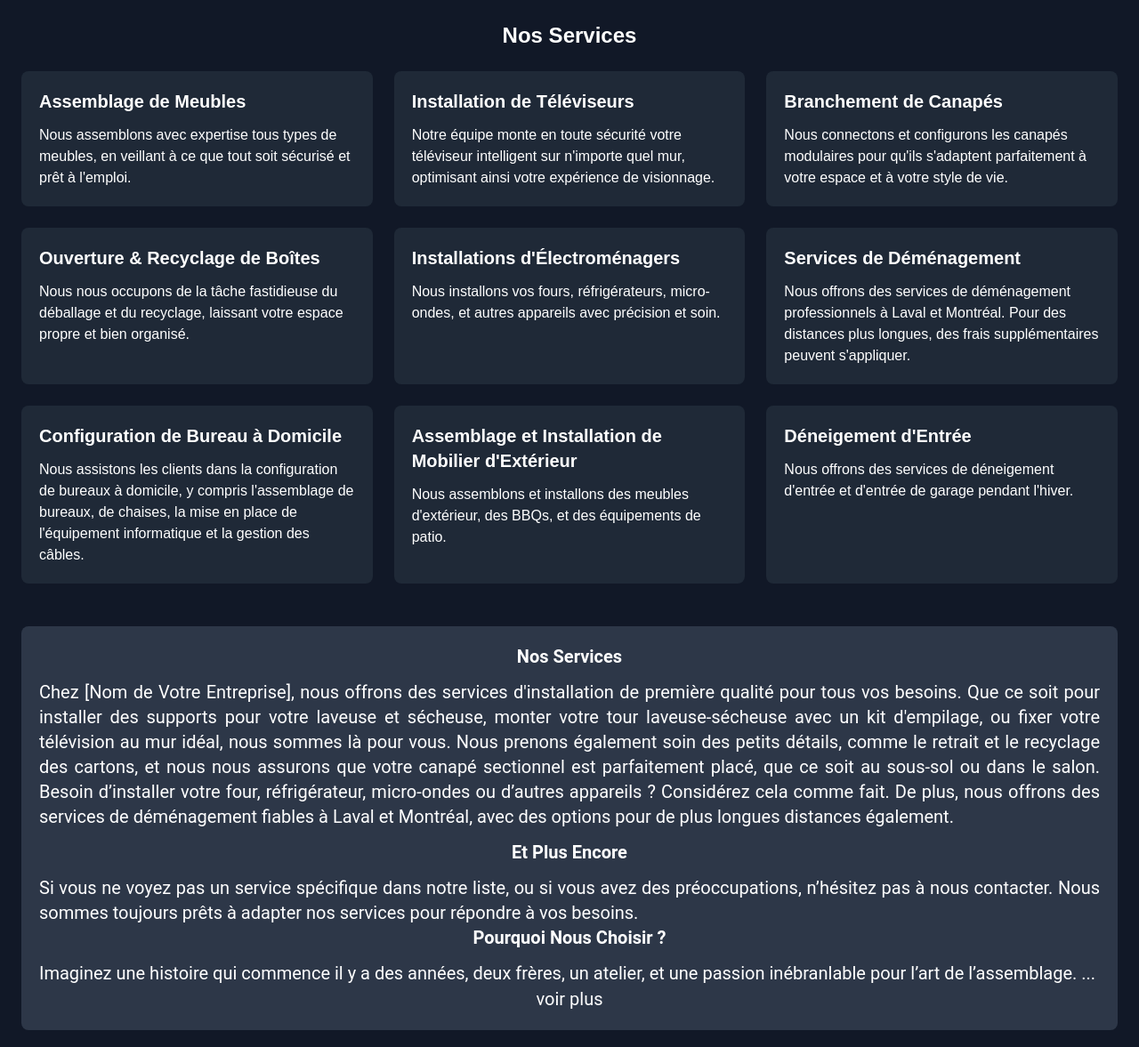
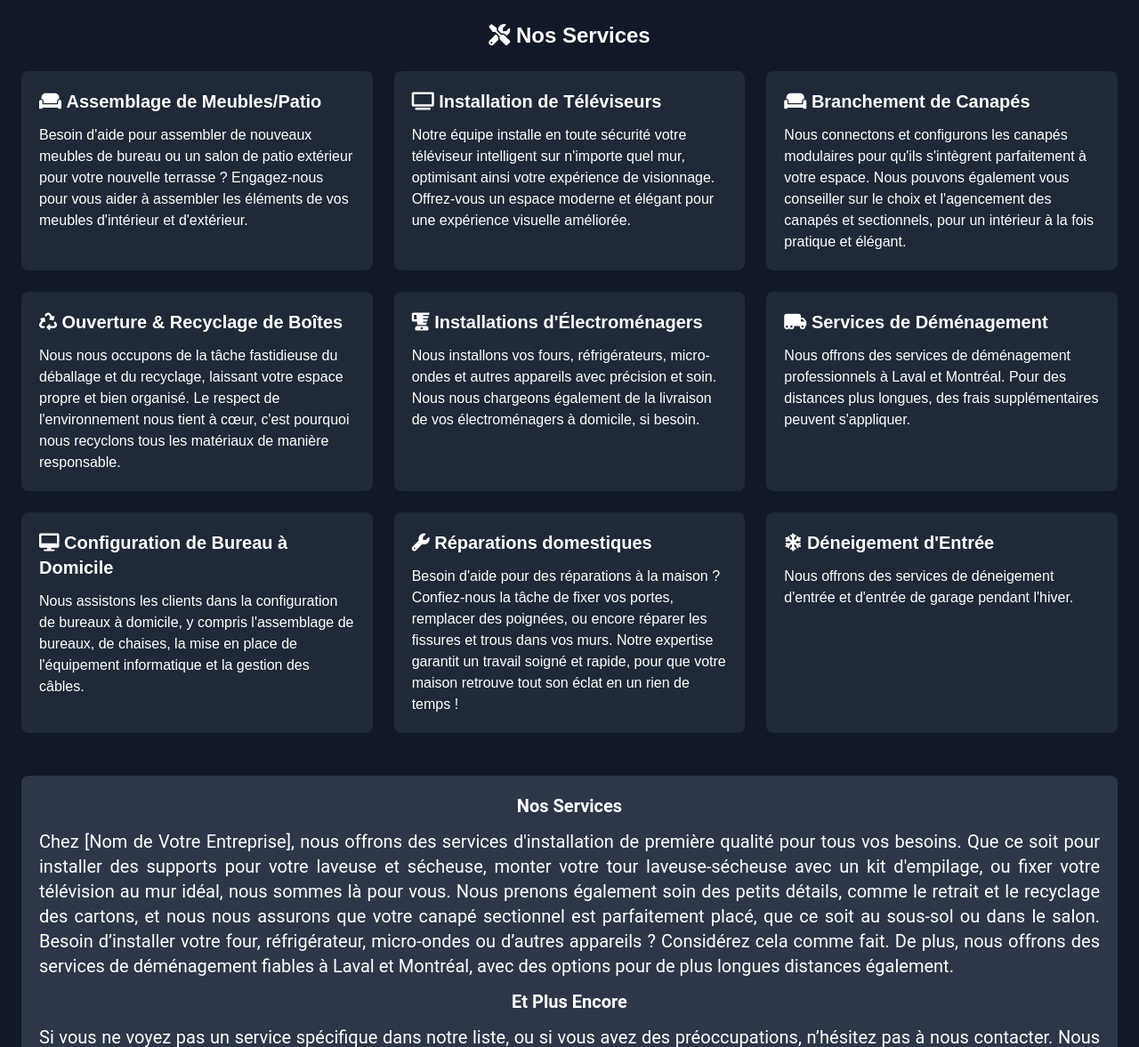
Before and after one commit to PingWinning/Installation-Bizz, a PHP site: page / in a window 1280 px wide. Shown: the part 108-1285 px from the top of the page at 89% size. Run offline with PHP 8.4, Linux system fonts and the light colour scheme; some libraries are stand-ins or nearby versions.

Commit message:
Add Font Awesome icons to service titles for both French and English versions to improve visual appeal.

```diff
--- a/index.php
+++ b/index.php
@@ -111,42 +111,62 @@ if ($_SERVER["REQUEST_METHOD"] == "POST") {
     <!-- Services Section -->
     <section class="p-6">
     <div class="container mx-auto">
-            <h2 class="text-2xl font-semibold mb-6 text-center" id="services-title">Nos Services</h2>
+        <h2 class="text-2xl font-semibold mb-6 text-center" id="services-title">
+            <i class="fas fa-tools"></i>&nbsp;Nos Services
+        </h2>
         <div class="grid grid-cols-1 md:grid-cols-2 lg:grid-cols-3 gap-6">
             <div class="bg-gray-800 p-5 rounded-lg">
-                    <h3 id="service-1-title" class="text-xl font-semibold mb-3">Assemblage de Meubles</h3>
-                    <p id="service-1-desc">Nous assemblons avec expertise tous types de meubles, en veillant à ce que tout soit sécurisé et prêt à l'emploi.</p>
+                <h3 id="service-1-title" class="text-xl font-semibold mb-3">
+                    <i class="fas fa-couch"></i>&nbsp;Assemblage de Meubles/Patio
+                </h3>
+                <p id="service-1-desc">Besoin d'aide pour assembler de nouveaux meubles de bureau ou un salon de patio extérieur pour votre nouvelle terrasse ? Engagez-nous pour vous aider à assembler les éléments de vos meubles d'intérieur et d'extérieur.</p>
             </div>
             <div class="bg-gray-800 p-5 rounded-lg">
-                    <h3 id="service-2-title" class="text-xl font-semibold mb-3">Installation de Téléviseurs</h3>
-                    <p id="service-2-desc">Notre équipe monte en toute sécurité votre téléviseur intelligent sur n'importe quel mur, optimisant ainsi votre expérience de visionnage.</p>
+                <h3 id="service-2-title" class="text-xl font-semibold mb-3">
+                    <i class="fas fa-tv"></i>&nbsp;Installation de Téléviseurs
+                </h3>
+                <p id="service-2-desc">Notre équipe installe en toute sécurité votre téléviseur intelligent sur n'importe quel mur, optimisant ainsi votre expérience de visionnage. Offrez-vous un espace moderne et élégant pour une expérience visuelle améliorée.</p>
             </div>
             <div class="bg-gray-800 p-5 rounded-lg">
-                    <h3 id="service-3-title" class="text-xl font-semibold mb-3">Branchement de Canapés</h3>
-                    <p id="service-3-desc">Nous connectons et configurons les canapés modulaires pour qu'ils s'adaptent parfaitement à votre espace et à votre style de vie.</p>
+                <h3 id="service-3-title" class="text-xl font-semibold mb-3">
+                    <i class="fas fa-couch"></i>&nbsp;Branchement de Canapés
+                </h3>
+                <p id="service-3-desc">Nous connectons et configurons les canapés modulaires pour qu'ils s'intègrent parfaitement à votre espace. Nous pouvons également vous conseiller sur le choix et l'agencement des canapés et sectionnels, pour un intérieur à la fois pratique et élégant.</p>
             </div>
             <div class="bg-gray-800 p-5 rounded-lg">
-                    <h3 id="service-4-title" class="text-xl font-semibold mb-3">Ouverture & Recyclage de Boîtes</h3>
-                    <p id="service-4-desc">Nous nous occupons de la tâche fastidieuse du déballage et du recyclage, laissant votre espace propre et bien organisé.</p>
+                <h3 id="service-4-title" class="text-xl font-semibold mb-3">
+                    <i class="fas fa-recycle"></i>&nbsp;Ouverture & Recyclage de Boîtes
+                </h3>
+                <p id="service-4-desc">Nous nous occupons de la tâche fastidieuse du déballage et du recyclage, laissant votre espace propre et bien organisé. Le respect de l'environnement nous tient à cœur, c'est pourquoi nous recyclons tous les matériaux de manière responsable.</p>
             </div>
             <div class="bg-gray-800 p-5 rounded-lg">
-                    <h3 id="service-5-title" class="text-xl font-semibold mb-3">Installations d'Électroménagers</h3>
-                    <p id="service-5-desc">Nous installons vos fours, réfrigérateurs, micro-ondes, et autres appareils avec précision et soin.</p>
+                <h3 id="service-5-title" class="text-xl font-semibold mb-3">
+                    <i class="fas fa-blender"></i>&nbsp;Installations d'Électroménagers
+                </h3>
+                <p id="service-5-desc">Nous installons vos fours, réfrigérateurs, micro-ondes et autres appareils avec précision et soin. Nous nous chargeons également de la livraison de vos électroménagers à domicile, si besoin.</p>
             </div>
             <div class="bg-gray-800 p-5 rounded-lg">
-                    <h3 id="service-6-title" class="text-xl font-semibold mb-3">Services de Déménagement</h3>
+                <h3 id="service-6-title" class="text-xl font-semibold mb-3">
+                    <i class="fas fa-truck-moving"></i>&nbsp;Services de Déménagement
+                </h3>
                 <p id="service-6-desc">Nous offrons des services de déménagement professionnels à Laval et Montréal. Pour des distances plus longues, des frais supplémentaires peuvent s'appliquer.</p>
             </div>
             <div class="bg-gray-800 p-5 rounded-lg">
-                    <h3 id="service-7-title" class="text-xl font-semibold mb-3">Configuration de Bureau à Domicile</h3>
+                <h3 id="service-7-title" class="text-xl font-semibold mb-3">
+                    <i class="fas fa-desktop"></i>&nbsp;Configuration de Bureau à Domicile
+                </h3>
                 <p id="service-7-desc">Nous assistons les clients dans la configuration de bureaux à domicile, y compris l'assemblage de bureaux, de chaises, la mise en place de l'équipement informatique et la gestion des câbles.</p>
             </div>
             <div class="bg-gray-800 p-5 rounded-lg">
-                    <h3 id="service-8-title" class="text-xl font-semibold mb-3">Assemblage et Installation de Mobilier d'Extérieur</h3>
-                    <p id="service-8-desc">Nous assemblons et installons des meubles d'extérieur, des BBQs, et des équipements de patio.</p>
+                <h3 id="service-8-title" class="text-xl font-semibold mb-3">
+                    <i class="fas fa-wrench"></i>&nbsp;Réparations domestiques
+                </h3>
+                <p id="service-8-desc">Besoin d'aide pour des réparations à la maison ? Confiez-nous la tâche de fixer vos portes, remplacer des poignées, ou encore réparer les fissures et trous dans vos murs. Notre expertise garantit un travail soigné et rapide, pour que votre maison retrouve tout son éclat en un rien de temps !</p>
             </div>
             <div class="bg-gray-800 p-5 rounded-lg">
-                    <h3 id="service-9-title" class="text-xl font-semibold mb-3">Déneigement d'Entrée</h3>
+                <h3 id="service-9-title" class="text-xl font-semibold mb-3">
+                    <i class="fas fa-snowflake"></i>&nbsp;Déneigement d'Entrée
+                </h3>
                 <p id="service-9-desc">Nous offrons des services de déneigement d'entrée et d'entrée de garage pendant l'hiver.</p>
             </div>
         </div>
```
Lines whose indentation alone changed are shown as unchanged.
